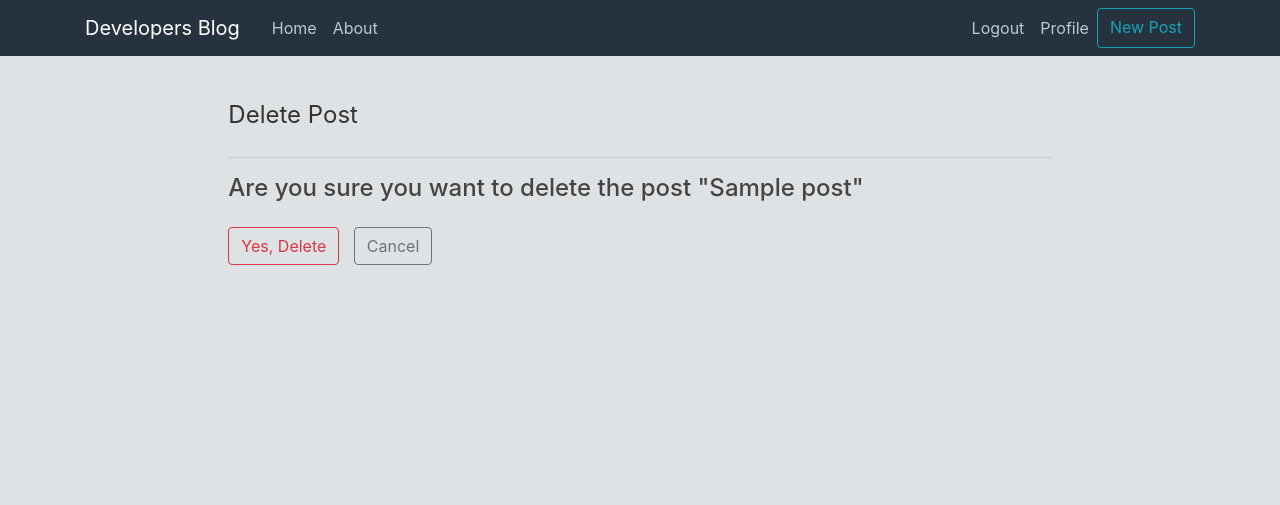
After one commit to anahita83radfar/Django-Blog-Project, a Django app: a page that uses templates/post_confirm_delete.html in a window 1280 px wide. The commit adds this page. Shown: the top 505 px of the page. Run offline with Django 3.2, Linux system fonts and the light colour scheme; a user stored in the database is signed in; tables that the repository leaves empty hold one stand-in row (values such as "Sample post"); some libraries are stand-ins or nearby versions.

Commit message:
Add update and delete post view

```diff
--- a/blog/urls.py
+++ b/blog/urls.py
@@ -7,4 +7,6 @@ urlpatterns = [
     path('like/<slug:slug>/', views.PostLike.as_view(), name='post_like'),
     path('new/', views.PostCreate.as_view(), name='post_create'),
     path('<slug:slug>/', views.PostDetail.as_view(), name='post_detail'),
+    path('<slug:slug>/update/', views.PostUpdate.as_view(), name='post_update'),
+    path('<slug:slug>/delete/', views.PostDelete.as_view(), name='post_delete'),
 ]
--- a/blog/views.py
+++ b/blog/views.py
@@ -1,6 +1,7 @@
 from django.shortcuts import render, get_object_or_404, reverse
 from django.views import generic, View
 from django.http import HttpResponseRedirect
+from django.contrib.auth.mixins import LoginRequiredMixin, UserPassesTestMixin
 from .models import Post
 from .forms import CommentForm
 
@@ -79,9 +80,19 @@ class PostLike(View):
         return HttpResponseRedirect(reverse('post_detail', args=[slug]))
 
 
-class PostCreate(generic.CreateView):
+class PostCreate(LoginRequiredMixin, generic.CreateView):
     model = Post
-    fields = ['title', 'content']
+    fields = ['title', 'content', 'status']
+    template_name = "post_form.html"
+
+    def form_valid(self, form):
+        form.instance.author = self.request.user
+        return super().form_valid(form)
+
+
+class PostUpdate(LoginRequiredMixin, UserPassesTestMixin, generic.UpdateView):
+    model = Post
+    fields = ['title', 'content', 'status']
     template_name = "post_form.html"
 
     def form_valid(self, form):
@@ -89,6 +100,24 @@ class PostCreate(generic.CreateView):
         print(form)
         return super().form_valid(form)
 
+    def test_func(self):
+        post = self.get_object()
+        if self.request.user == post.author:
+            return True
+        return False
+
+
+class PostDelete(LoginRequiredMixin, UserPassesTestMixin, generic.DeleteView):
+    model = Post
+    template_name = "post_confirm_delete.html"
+    success_url = '/'
+
+    def test_func(self):
+        post = self.get_object()
+        if self.request.user == post.author:
+            return True
+        return False
+
 
 def about(request):
     return render(request, 'about.html', {'title': 'About'})
--- a/static/css/style.css
+++ b/static/css/style.css
@@ -150,3 +150,9 @@ ul {
   border: none;
   background: transparent;
 }
+
+/* Post confirm delete page */
+
+.btn-cancel {
+  margin-left: 10px;
+}
--- /dev/null
+++ b/templates/post_confirm_delete.html
@@ -0,0 +1,22 @@
+{% extends "base.html" %}
+
+{% load i18n %}
+
+{% block head_title %}{% trans "Signup" %}{% endblock %}
+
+{% block content %}
+
+<div class="col-md-8 mt-3 offset-md-2">
+    <form method="post">
+        {% csrf_token %}
+        <fieldset class="form-group">
+            <legend>Delete Post</legend>
+            <hr>
+            <h4>Are you sure you want to delete the post "{{ post.title }}"</h4>
+        </fieldset>
+        <button class="btn btn-outline-danger right" type="submit">Yes, Delete</button>
+        <a class="btn btn-outline-secondary btn-cancel right" href="{% url 'post_detail' post.slug %}">Cancel</a>
+    </form>
+</div>
+
+{% endblock %}
--- a/templates/post_detail.html
+++ b/templates/post_detail.html
@@ -62,6 +62,11 @@
         </div>
     </div>
 
+    <div>
+        <a class="btn btn-outline-info btn-sm mt-1 mb-1" href="{% url 'post_update' post.slug %}">Update</a>
+        <a class="btn btn-outline-danger btn-sm mt-1 mb-1" style="margin-left: 10px;" href="{% url 'post_delete' post.slug %}">Delete</a>
+    </div>
+
     <div class="row">
         <div class="col">
             <hr>
@@ -103,7 +108,6 @@
                 {% endif %}
                 {% endif %}
             </div>
-
         </div>
     </div>
 </div>
```
